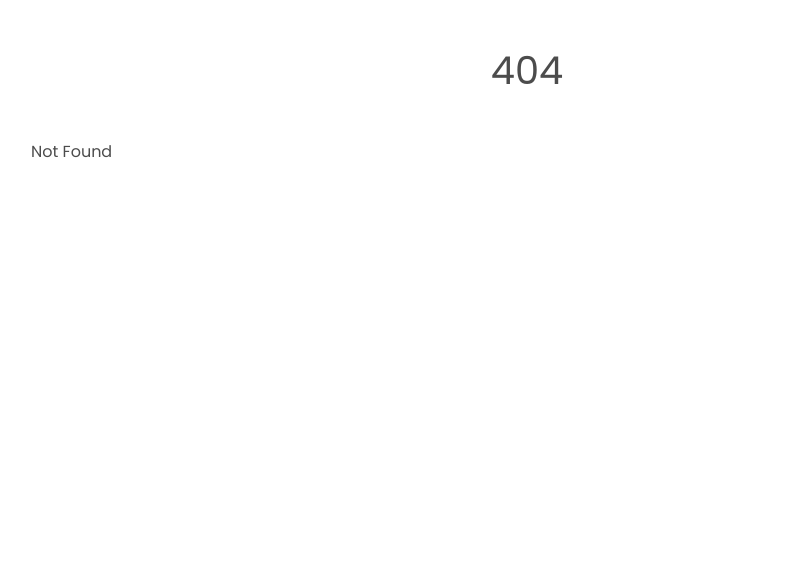
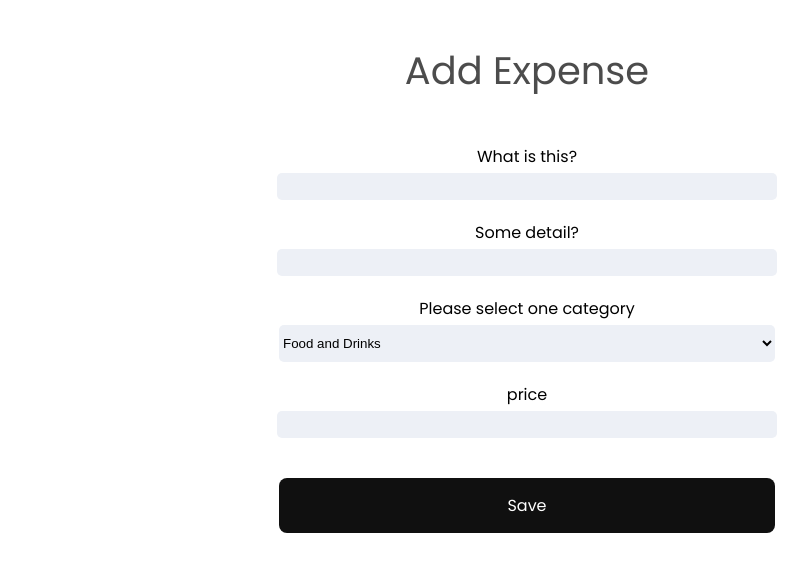
Before and after one commit to phdhary/expense-tracker-svelte, a SvelteKit app: page /add_expense in a window 1280 px wide. Before the commit this address had no page. Shown: the top 572 px of the page, without its empty margins (113-921 px from the left). Built offline with nearby package versions, Linux system fonts and the light colour scheme.

Commit message:
create add and update page

```diff
--- /dev/null
+++ b/src/routes/add_expense/+page.svelte
@@ -0,0 +1,74 @@
+<script>
+	import { Expense } from '$lib/models';
+	import { expenses, categories } from '$lib/stores';
+	import { dateToTime } from '$lib/utils';
+	import { goto } from '$app/navigation';
+	let { name, category, detail, date, price } = new Expense();
+	let submitted = false;
+	function addExpense() {
+		const e = new Expense(name, new Date(), category, detail, price);
+		expenses.addExpense(e);
+		goto('/');
+	}
+
+	/**
+	 * @param {any} e
+	 */
+</script>
+
+<h1>Add Expense</h1>
+<form class:submitted on:submit|preventDefault={addExpense}>
+	<label for="name">What is this?</label>
+	<input type="text" bind:value={name} required />
+	<label for="detail">Some detail?</label>
+	<input type="text" bind:value={detail} required />
+	<label for="categories">Please select one category</label>
+	<select bind:value={category} required>
+		{#each $categories as item}
+			<option value={item}>{item.name}</option>
+		{/each}
+	</select>
+	<label for="price">price</label>
+	<input type="number" bind:value={price} />
+
+	<button type="submit">Save</button>
+</form>
+
+<style>
+	form {
+		display: flex;
+		flex-direction: column;
+		align-items: center;
+		width: 50%;
+		margin: auto;
+	}
+	label {
+		margin-top: 20px;
+		margin-bottom: 4px;
+	}
+	button {
+		width: 100%;
+		border: none;
+		margin-left: 40px;
+		margin-right: 40px;
+		color: white;
+		padding: 15px 32px;
+		text-align: center;
+		text-decoration: none;
+		font-size: 16px;
+		background: #101010;
+		border-radius: 8px;
+		margin-top: 40px;
+	}
+
+	input,select {
+		width: 100%;
+		border-radius: 5px;
+		border: none;
+		background-color: #edf0f6;
+	}
+	select{
+		padding-top: 10px;
+		padding-bottom: 10px;
+	}
+</style>
--- /dev/null
+++ b/src/routes/update_expense/+page.svelte
@@ -0,0 +1,71 @@
+<script>
+	import { Expense } from '$lib/models';
+	import { expenses, categories } from '$lib/stores';
+	import { goto } from '$app/navigation';
+	export let expense;
+	let { name, category, detail, date, price } = expense;
+	let submitted = false;
+	function updateExpense() {
+		const e = new Expense(name, new Date(), category, detail, price);
+		expenses.updateExpense(e);
+		goto('/');
+	}
+</script>
+
+<h1>Update Expense</h1>
+<form class:submitted on:submit|preventDefault={updateExpense}>
+	<label for="name">What is this?</label>
+	<input type="text" bind:value={name} required />
+	<label for="detail">Some detail?</label>
+	<input type="text" bind:value={detail} required />
+	<label for="categories">Please select one category</label>
+	<select bind:value={category} required>
+		{#each $categories as item}
+			<option value={item}>{item.name}</option>
+		{/each}
+	</select>
+	<label for="price">Price</label>
+	<input type="number" bind:value={price} />
+
+	<button type="submit">Save</button>
+</form>
+
+<style>
+	form {
+		display: flex;
+		flex-direction: column;
+		align-items: center;
+		width: 50%;
+		margin: auto;
+	}
+	label {
+		margin-top: 20px;
+		margin-bottom: 4px;
+	}
+	button {
+		width: 100%;
+		border: none;
+		margin-left: 40px;
+		margin-right: 40px;
+		color: white;
+		padding: 15px 32px;
+		text-align: center;
+		text-decoration: none;
+		font-size: 16px;
+		background: #101010;
+		border-radius: 8px;
+		margin-top: 40px;
+	}
+
+	input,
+	select {
+		width: 100%;
+		border-radius: 5px;
+		border: none;
+		background-color: #edf0f6;
+	}
+	select {
+		padding-top: 10px;
+		padding-bottom: 10px;
+	}
+</style>
```
